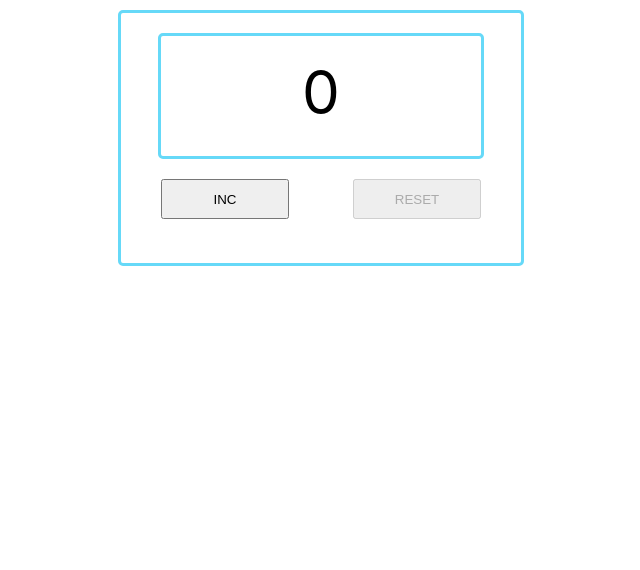
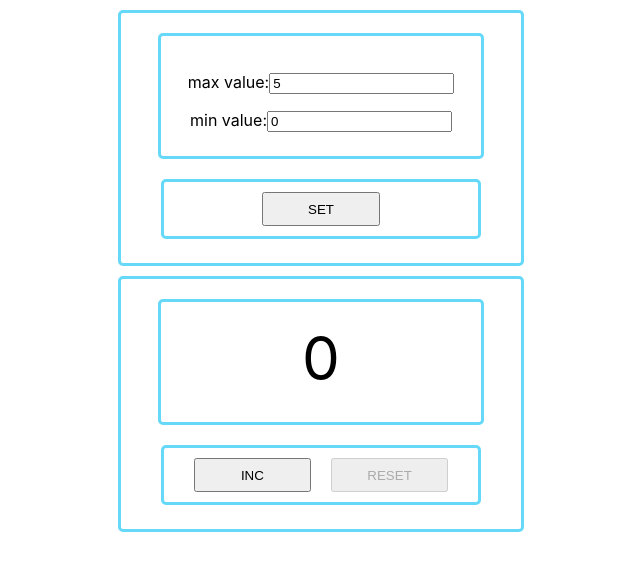
Before and after one commit to grok88/Counter, a React (Create React App) app: page / in a window 1280 px wide. Shown: the top 570 px of the page, without its empty margins (319-959 px from the left). Built offline with nearby package versions, Linux system fonts and the light colour scheme.

Commit message:
Set initial value

```diff
--- a/src/App.css
+++ b/src/App.css
@@ -6,3 +6,31 @@
   border-radius: 5px;
   /*background-color: #2A2C36;*/
 }
+
+.buttonBlock{
+  margin: 0 auto;
+  width: 80%;
+  /*outline: 1px solid;*/
+  height: 60px;
+  display: flex;
+  justify-content: space-evenly;
+  border: 3px solid #66D9F8;
+  border-radius: 5px;
+  padding: 10px;
+  box-sizing: border-box;
+}
+
+.buttonBlock button {
+  width: 40%;
+}
+
+
+.inputBlock{
+  margin: 20px auto;
+  width: 80%;
+  height: 100px;
+  border: 3px solid #66D9F8;
+  border-radius: 5px;
+  text-align: center;
+  padding-top: 20px;
+}
--- a/src/App.tsx
+++ b/src/App.tsx
@@ -1,13 +1,22 @@
 import React, {useState} from 'react';
 import './App.css';
-import {Counter} from "./Counter";
-import {v1} from "uuid";
+import Display from "./components/display/Display";
+import {Button} from "./components/button-panel/Button";
+import {InputBlock} from "./InputBlock";
 
 
 function App() {
     let maxCount = 5;
     let [counter, setCounter] = useState<number>(0);
 
+    // для Initial
+    let [initialCount, setInitialCount] = useState({
+            min:0,
+            max:5
+        }
+    )
+
+    console.log(initialCount)
     const incrementCounter = () => {
         setCounter(counter => counter + 1);
     }
@@ -16,46 +25,38 @@ function App() {
         setCounter(0);
     }
 
-    let [counters, setCounters] = useState([
-        {
-            id: v1(),
-            // buttons:[
-            //     {buttonId:v1(), title:"INC", disabled:counter === maxCount},
-            //     {buttonId:v1(), title:"RESET", disabled:counter === 0},
-            // ]
-        }
-    ]);
+    const setInitialValue = () => {
+        console.log('Initial');
+    }
 
     return (
-        <>
-            {
-                counters.map(elem => {
-                    return <Counter
-                        key={elem.id}
-                        resetCounter={resetCounter}
-                        incrementCounter={incrementCounter}
-                        maxCount={maxCount}
-                        counter={counter}
-                      //  buttons={elem.buttons}
-                    />
-                })
-            }
-            {/*<Counter resetCounter={resetCounter}*/}
-            {/*         incrementCounter={incrementCounter}*/}
-            {/*         maxCount={maxCount}*/}
-            {/*         counter={counter}*/}
-            {/*/>*/}
-        </>
+     <>
+         <div className={'counterBlock'}>
+            <InputBlock counter={counter}/>
+             <div className={'buttonBlock'}>
+                 <Button title={'SET'}
+                         typeCounter={setInitialValue}
+                         disabled={false}
+
+                 />
+             </div>
+         </div>
+
+         <div className={'counterBlock'}>
+             <Display counter={counter} maxCount={maxCount}/>
+             <div className={'buttonBlock'}>
+                 <Button title={'INC'}
+                         typeCounter={incrementCounter}
+                         disabled={counter === maxCount}
+                 />
+                 <Button title={'RESET'}
+                         typeCounter={resetCounter}
+                         disabled={counter === 0}
+                 />
+             </div>
+         </div>
+     </>
     );
-
-    /* <div className={'counterBlock'}>
-         <Display counter={counter} maxCount={maxCount}/>
-         <ButtonPanel incrementCounter={incrementCounter}
-                      resetCounter={resetCounter}
-                      counter={counter}
-                      maxCount={maxCount}
-         />
-     </div>*/
 }
 
 export default App;
--- a/src/Counter.tsx
+++ /dev/null
@@ -1,31 +0,0 @@
-import Display from "./components/display/Display";
-import ButtonPanel from "./components/button-panel/ButtonPanel";
-import React from "react";
-
-export type ButtonsType1 = {
-    buttonId:string,
-    title:string,
-    disabled:boolean
-}
-
-type CounterType = {
-    counter: number,
-    maxCount: number,
-    incrementCounter: () => void,
-    resetCounter: () => void,
-   // buttons:Array<ButtonsType1>
-}
-export const Counter = (props: CounterType) => {
-    const {counter, incrementCounter, maxCount, resetCounter} = props;
-    return (
-        <div className={'counterBlock'}>
-            <Display counter={counter} maxCount={maxCount}/>
-            <ButtonPanel incrementCounter={incrementCounter}
-                         resetCounter={resetCounter}
-                         counter={counter}
-                         maxCount={maxCount}
-                       //  buttons={buttons}
-            />
-        </div>
-    );
-}
--- /dev/null
+++ b/src/InputBlock.tsx
@@ -0,0 +1,17 @@
+import React from "react";
+
+type InputBlockType = {
+    counter: number
+}
+export const InputBlock = (props: InputBlockType) => {
+    return (
+        <div className={'inputBlock'}>
+            <p>
+                <label> max value:<input type='number' value={5}/> </label>
+            </p>
+            <p>
+                <label> min value:<input type='number' value={props.counter}/> </label>
+            </p>
+        </div>
+    );
+}
--- a/src/components/button-panel/Button.tsx
+++ b/src/components/button-panel/Button.tsx
@@ -8,7 +8,6 @@ type ButtonType = {
 }
 
 export const Button = (props: ButtonType) => {
-    debugger
     const {typeCounter, title, disabled} = props;
     return (
         <button className={style.incButton}
--- a/src/components/button-panel/ButtonPanel.tsx
+++ /dev/null
@@ -1,52 +0,0 @@
-import React from "react";
-import style from './ButtonPanel.module.css';
-import {Button} from "./Button";
-import {ButtonsType1} from "../../Counter";
-
-
-type ButtonPanelPropsType = {
-    incrementCounter: () => void;
-    resetCounter: () => void;
-    counter: number;
-    maxCount: number,
-   // buttons: Array<ButtonsType1>
-}
-
-const ButtonPanel = (props: ButtonPanelPropsType) => {
-    const {incrementCounter, resetCounter, counter, maxCount} = props;
-    return (
-        <div className={style.buttonBlock}>
-            {/*{*/}
-            {/*    buttons.map(elem => {*/}
-            {/*        return (*/}
-            {/*            <Button key={elem.buttonId}*/}
-            {/*                    title={elem.title}*/}
-            {/*                    typeCounter={incrementCounter}*/}
-            {/*                    disabled={elem.disabled}*/}
-            {/*            />*/}
-            {/*        );*/}
-            {/*    })*/}
-            {/*}*/}
-            <Button title={'INC'}
-                    typeCounter={incrementCounter}
-                    disabled={counter === maxCount}
-            />
-            <Button title={'RESET'}
-                    typeCounter={resetCounter}
-                    disabled={counter === 0}
-
-            />
-            {/*<button className={style.incButton}
-                    onClick={incrementCounter}
-                    disabled={counter === maxCount}
-            >INC
-            </button>*/}
-
-            {/*<button className={style.reset}
-                    onClick={resetCounter}
-                    disabled={counter === 0}>RESET
-            </button>*/}
-        </div>
-    );
-}
-export default ButtonPanel;
```
